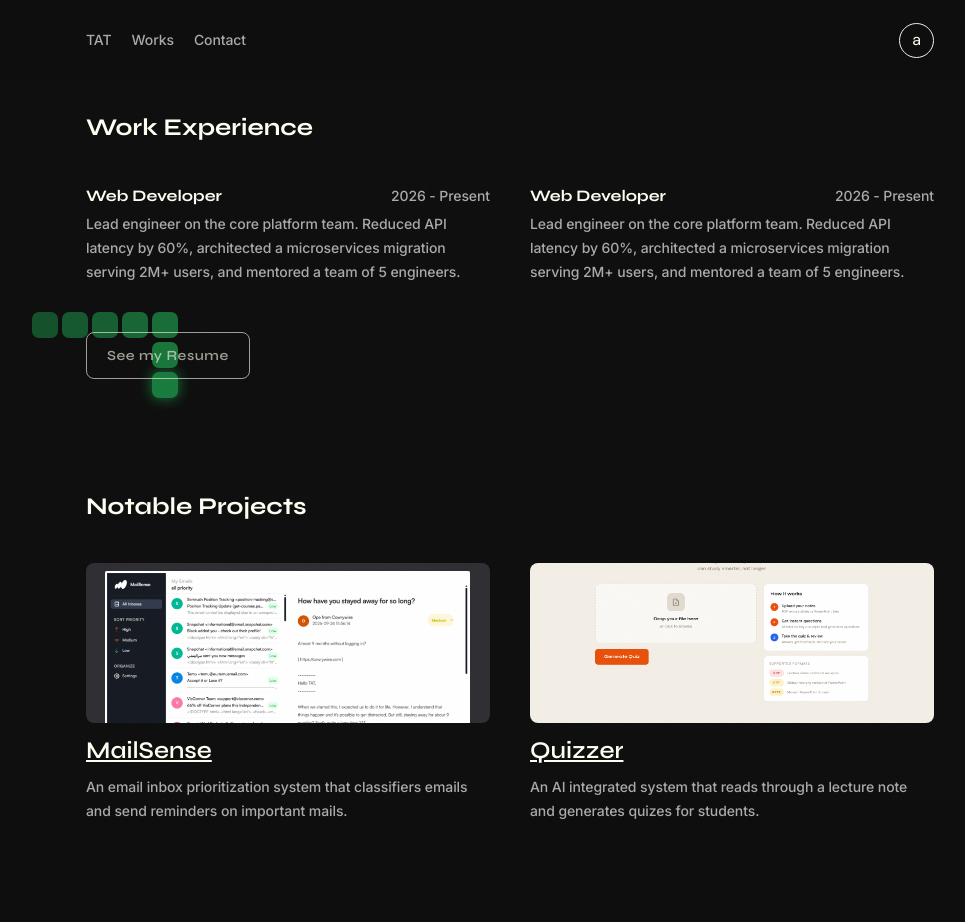
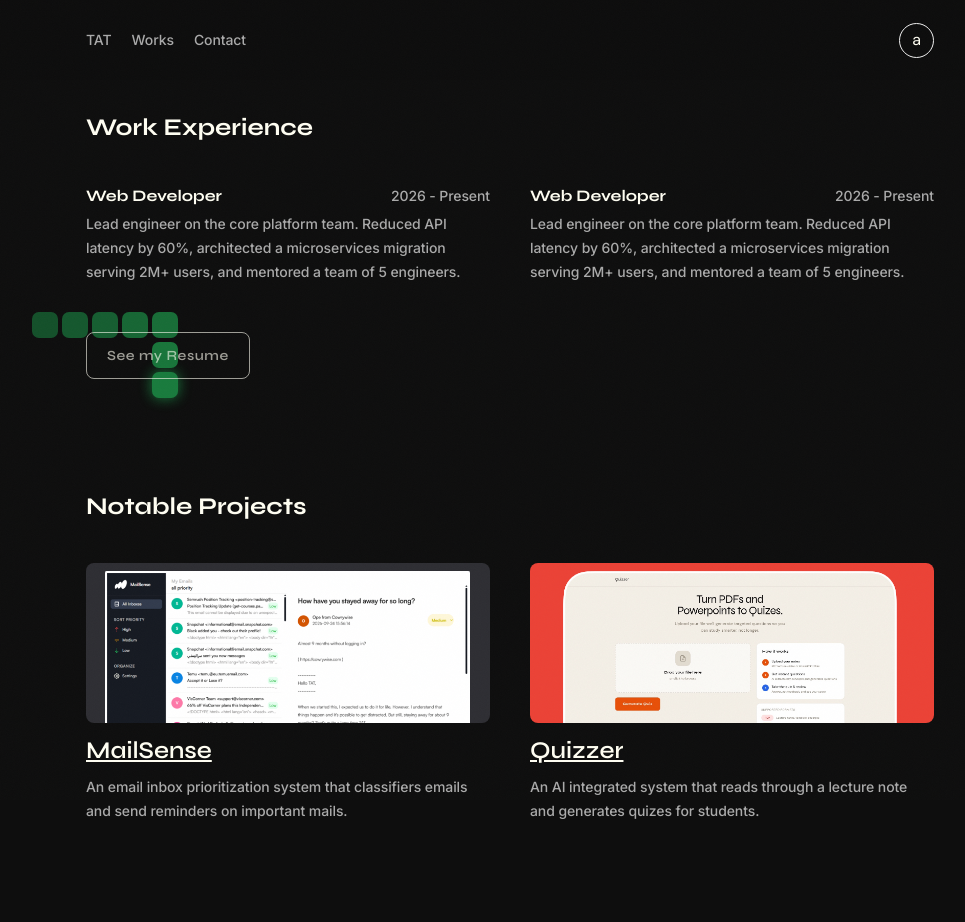
Before and after one commit to tatstephenweb/tat, a Flask app: page /works in a window 1280 px wide. Shown: the top 922 px of the page, without its empty margins (130-1095 px from the left). Run offline with Flask 3, Linux system fonts and the light colour scheme; some libraries are stand-ins or nearby versions.

Commit message:
Update image source in works.html

```diff
--- a/templates/works.html
+++ b/templates/works.html
@@ -77,7 +77,7 @@
           <div class="pb-2 flex-1">
             <a href="https://note-to-quiz-1.onrender.com/">
               <div class="w-full h-40 rounded-lg overflow-hidden">
-              <img src="{{ url_for('static', filename='images/IMG_1396.png')}}" alt="Tat Stephen" class="w-full h-full object-cover" />
+              <img src="{{ url_for('static', filename='images/pixellab_2026-11-17T18-26-26Z.png')}}" alt="Tat Stephen" class="w-full h-full object-cover" />
               </div>
             </a>
             <div class="mt-3 flex flex-col sm:flex-row sm:items-center justify-between gap-1 mb-1">
```
